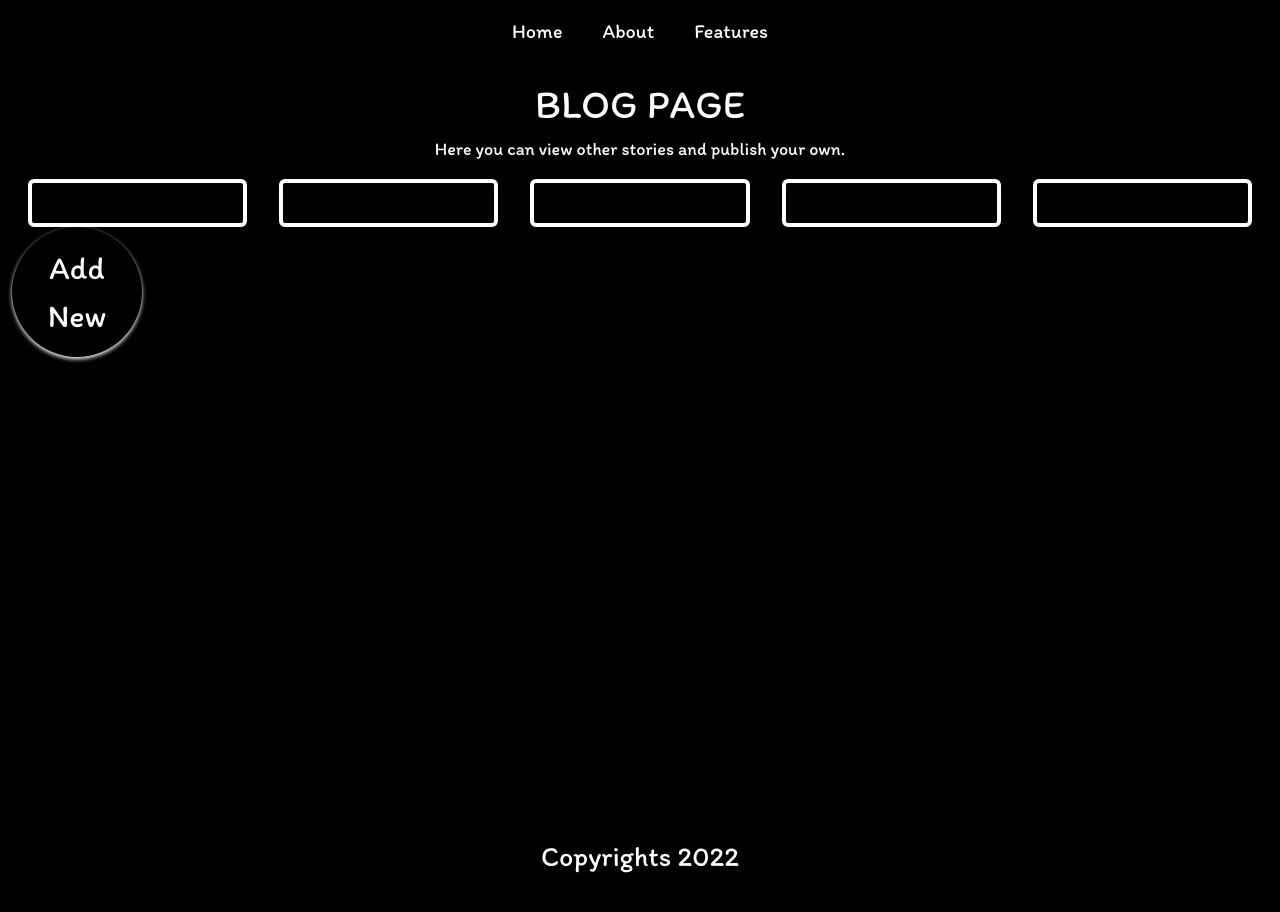
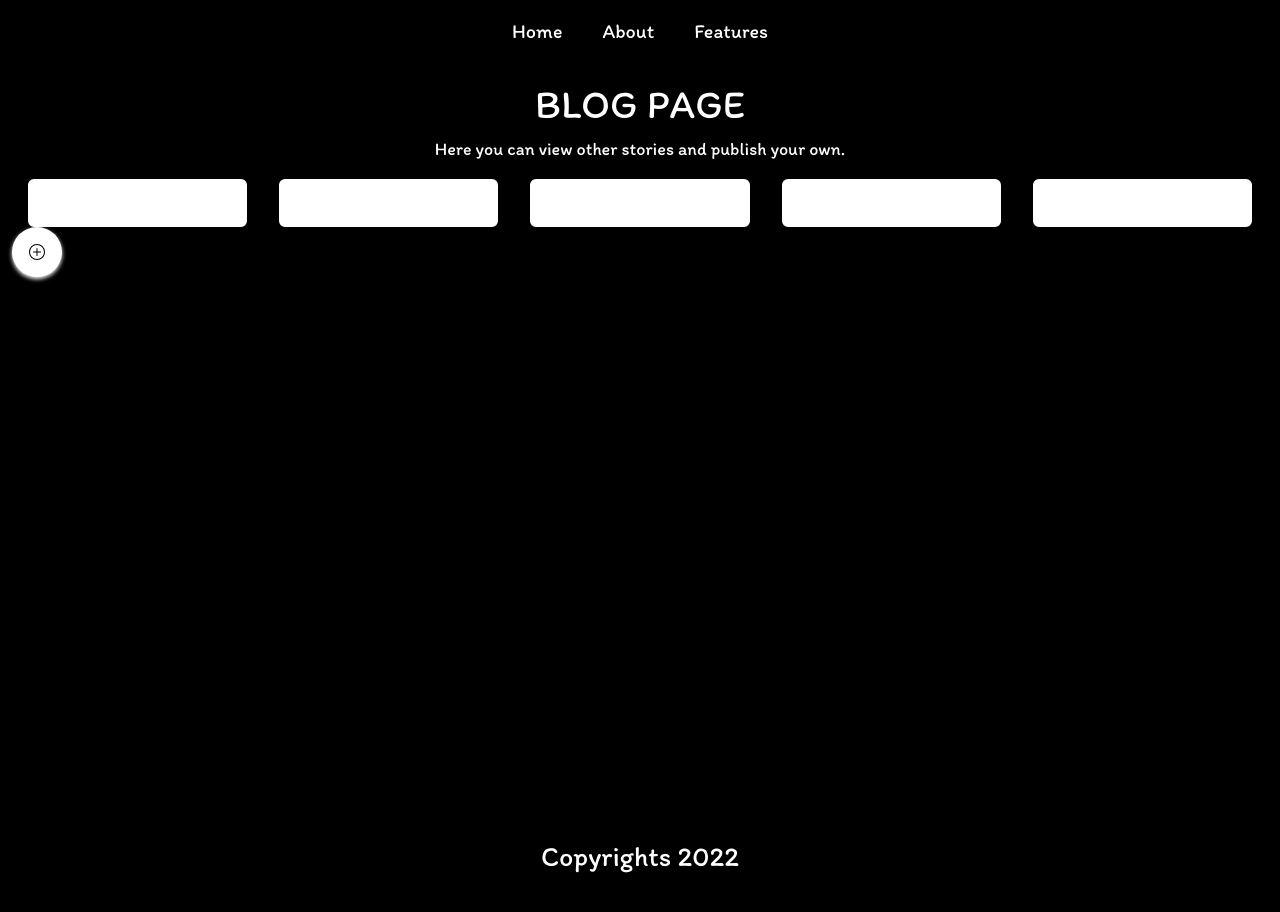
Before and after one commit to AkimuraNg/Dream-Blog, a React (Create React App) app in the folder dream/: page /blog in a window 1280 px wide. Shown: the top 912 px of the page. Built offline with nearby package versions, Linux system fonts and the light colour scheme.

Commit message:
Add images

```diff
--- a/dream/src/App.css
+++ b/dream/src/App.css
@@ -26,13 +26,13 @@ main {
 }
 /*Button*/
 button{
-  background-color: black;
-  color: white;
+  background-color: white;
+  color: black;
   border: none;
-  padding: 5px;
-  font-size: 32px;
-  height: 130px;
-  width: 130px;
+  padding: 6px;
+  font-size: 10px;
+  height: 50px;
+  width: 50px;
   box-shadow: 0 2px 4px white;
   cursor: pointer;
   transition: all 0.2s ease;
@@ -41,7 +41,7 @@ button{
 button:active {
   background-color: white;
   box-shadow: 0 0 2px black;
-  transform: translateY(2px);
+  transform: translateY(4px);
 }
 
 /*Navbar*/
@@ -72,8 +72,15 @@ button:active {
 .card {
   padding: 20px 20px;
   margin: 0 16px;
-  background: black;
+  background: white;
   border: 4px solid white;
+}
+.card-title, .card-text{
+  color: black
+}
+.card-img{
+  align-self: center;
+  width: 30%
 }
 
 /*Footer*/
--- a/dream/src/components/Blog.js
+++ b/dream/src/components/Blog.js
@@ -1,4 +1,5 @@
 import React from 'react'
+import plus from './images/plus-circle.svg'
 
 const Blog = () => {
     return (
@@ -27,7 +28,7 @@ const Blog = () => {
                </section>
 
                <button style={{borderRadius: "70%"}}>
-                    Add New
+                    <img src={plus} alt="plus"/>
                </button>
             </main>
         </div>
--- a/dream/src/components/Home.js
+++ b/dream/src/components/Home.js
@@ -10,26 +10,33 @@ const Home = () => {
         {/* Intro view */}
         <section style={{ paddingTop: 80, textAlign: 'center' }} id="scrollspyHome" className="introSection" data-bs-spy="scroll" data-bs-target="#navbarContent" data-bs-root-margin="0px 0px -40%" data-bs-smooth-scroll="true" tabindex="-1">
           <h1>Your stories are made from dreams</h1>
-          <p>Paragraph will be added later. An image will be used as a thumbnail.</p>
+          <img style={{width: "64%"}} className="coverImage" src="https://images.ctfassets.net/cnu0m8re1exe/2oqTSOy7fSYIQwxnHWs2SJ/a248fbc8289b460bf564f0f6b3bb8859/shutterstock_1842970219.jpg?fm=jpg&fl=progressive&w=660&h=433&fit=fill" alt="Cover" />
         </section>
 
         {/* About view */}
-        <section style={{ paddingTop: 120, padding: 80, textAlign: 'left' }} id="scrollspyAbout" className="aboutSection" data-bs-spy="scroll" data-bs-target="#navbarContent" data-bs-root-margin="0px 0px -40%" data-bs-smooth-scroll="true" tabindex="-1">
-          <h1 style={{paddingBottom: 20}}>About the Website</h1>
-          <h4 style={{ paddingBottom: 28}}>Have you ever dream about something very good, very fantastic, very nostalgic,...?
+        <section style={{ paddingTop: 160, padding: 80, textAlign: 'left' }} id="scrollspyAbout" className="aboutSection" data-bs-spy="scroll" data-bs-target="#navbarContent" data-bs-root-margin="0px 0px -40%" data-bs-smooth-scroll="true" tabindex="-1">
+
+          <h1 style={{ paddingBottom: 20 }}>About the Website</h1>
+
+          <div style={{ display: 'flex' }}>
+            <div>
+              <h4 style={{ paddingBottom: 28 }}>Have you ever dream about something very good, very fantastic, very nostalgic,...?
                 <br />Have you ever want to share your dreams to everyone but to shy to share with them?
                 <br /> Then this website is for you! </h4>
               <p>Introducing 'Dream blog'. A webpage where you can share you dream with others without having to revealing yourself.
-            Here, on this website, everyone is anonymous and the only thing that is shown is their dream stories.
+                {/* <br/> Here, on this website, everyone is anonymous and the only thing that is shown is their dream stories.
                 <br />You have a good dream last night? Share it on here!
                 <br />You have a scary nightmare? Share it on here as well!
-            <br />We accept all kind of dreams and nightmares that you experienced.
+                <br />We accept all kind of dreams and nightmares that you experienced. */}
               </p>
+            </div>
+            <img className="coverImage" style={{paddingLeft: 100}}src="https://images.ctfassets.net/cnu0m8re1exe/61ygSbULPkXT6xR4zHmHc5/94c9a30f1ba6cd05edef3c953947d9a0/dreamstate.jpg?fm=jpg&fl=progressive&w=660&h=433&fit=fill" alt="cover2" />
+          </div>
 
         </section>
 
         {/* Features view */}
-        <section style={{ paddingTop: 120, textAlign: 'right'}} id="scrollspyFeats" className="featuresSection" data-bs-spy="scroll" data-bs-target="#navbarContent" data-bs-root-margin="0px 0px -40%" data-bs-smooth-scroll="true">
+        <section style={{ paddingTop: 160, textAlign: 'right' }} id="scrollspyFeats" className="featuresSection" data-bs-spy="scroll" data-bs-target="#navbarContent" data-bs-root-margin="0px 0px -40%" data-bs-smooth-scroll="true">
           <h1 style={{ paddingRight: 40 }}>Website Features</h1>
           <h4 style={{ paddingRight: 40 }}>Here are some features that the website currently supports</h4>
           {/* Card views */}
@@ -37,7 +44,7 @@ const Home = () => {
             {feats.map(post => {
               return (
                 <div className="card" style={{ width: "18rem", textAlign: "center" }}>
-                  <img src={post.image} className="card-img-top" alt="..." />
+                  <img src={post.image} className="card-img" alt="..." />
                   <div className="card-body">
                     <h5 className="card-title" style={{ textAlign: 'center', paddingBottom: 20 }}>{post.title}</h5>
                     <p className="card-text" >{post.content}</p>
@@ -47,7 +54,7 @@ const Home = () => {
             })}
           </div>
 
-          <Link to="/blog" style={{ color: 'white', display: 'flex', justifyContent: 'center', fontSize: '28px', textDecoration: 'none', marginBottom: 50}}> View Stories</Link>
+          <Link to="/blog" style={{ color: 'white', display: 'flex', justifyContent: 'center', fontSize: '28px', textDecoration: 'none', marginBottom: 50 }}> View Stories</Link>
 
         </section>
       </main>
--- a/dream/src/components/data/feats.json
+++ b/dream/src/components/data/feats.json
@@ -2,7 +2,7 @@
     {
         "title": "Just a normal blog",
         "content": "You can read people stories.",
-        "image": ""
+        "image": "https://cdn-icons-png.flaticon.com/512/3352/3352475.png"
     },
     {
         "title": "Feature 2",
```
Also changed, not shown: dream/src/components/images/journal-text.svg (added), dream/src/components/images/plus-circle.svg (added). Lines whose indentation alone changed are shown as unchanged.
